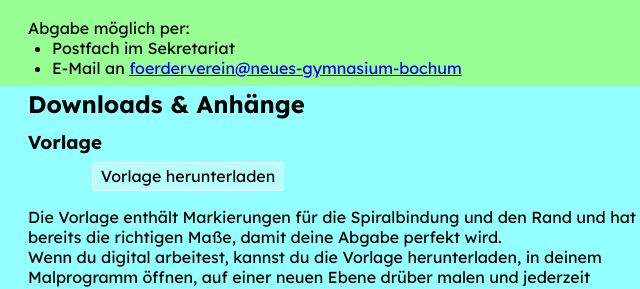
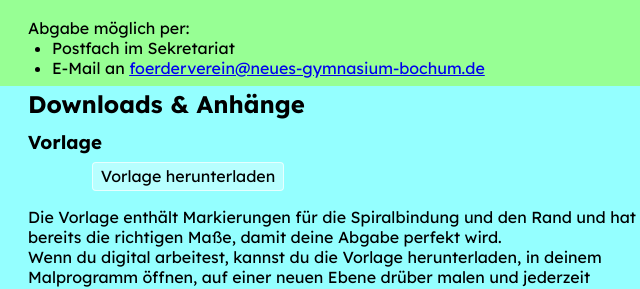
Before and after one commit to bnjmn21/schulplanerWebsite, a plain HTML site: page index.html in a window 1280 px wide. Shown: the part 376-665 px from the top of the page, 292-932 px from the left. Drawn offline with Linux system fonts and the light colour scheme; a web font is replaced by a local one.

Commit message:
fix typo

```diff
--- a/index.html
+++ b/index.html
@@ -47,7 +47,7 @@
             <ul>
                 <li>Postfach im Sekretariat</li>
                 <li>E-Mail an <a
-                        href="mailto:foerderverein@neues-gymnasium-bochum">foerderverein@neues-gymnasium-bochum</a></li>
+                        href="mailto:foerderverein@neues-gymnasium-bochum">foerderverein@neues-gymnasium-bochum.de</a></li>
             </ul>
         </div>
     </section>
```
